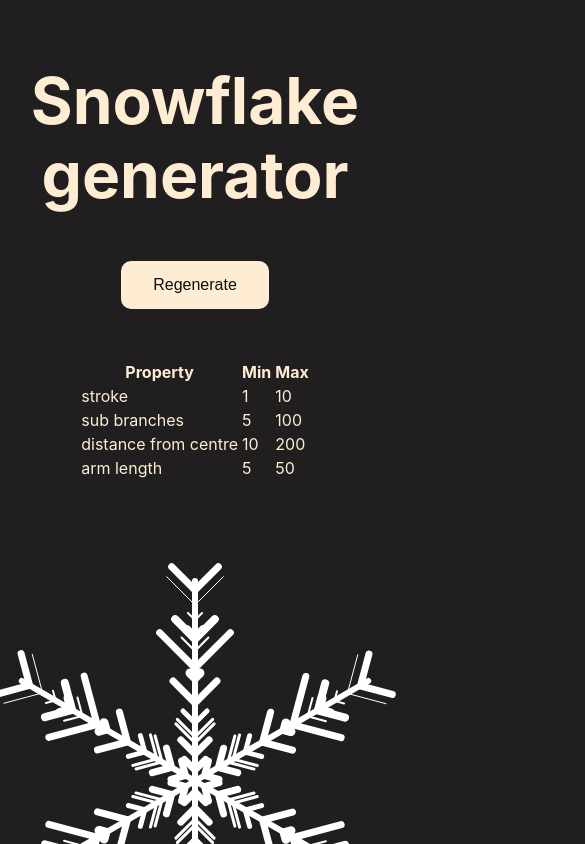
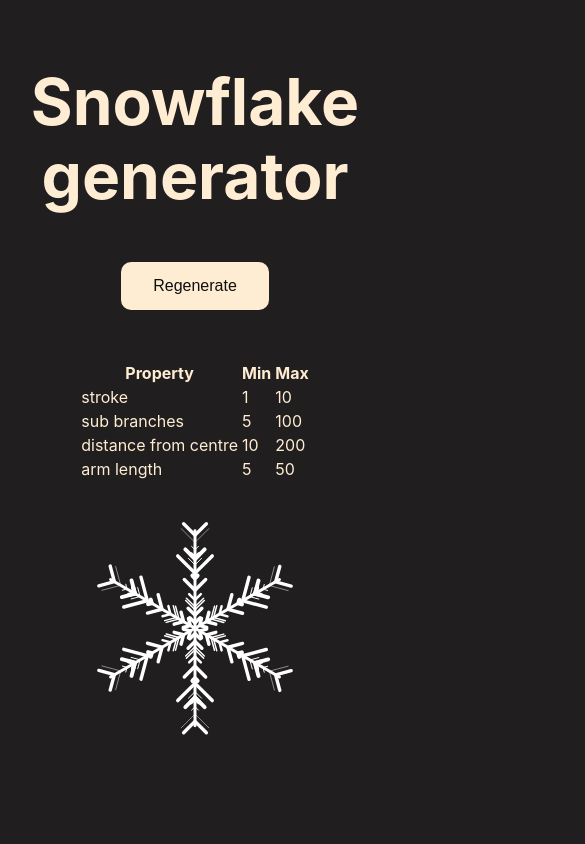
Before and after one commit to Ortovoxx/snowflake-generator, a Next.js app: page / in a window 390 px wide. Shown: the top 844 px of the page, 585 px wide, since content can reach past the window. Built offline with nearby package versions, Linux system fonts and the light colour scheme.

Commit message:
Snowflake is now responsive

```diff
--- a/pages/_svg.js
+++ b/pages/_svg.js
@@ -86,11 +86,9 @@ export default function Snowflake({ options }) {
   const subBranchStroke = gen(1, 3) == 1 ? new Array(subBranchCount).fill(subBranchStrokeSame) : new Array(subBranchCount).fill(0).map(i => gen(STROKE.min, STROKE.max)).slice(0, subBranchCount)
 
   return (
-    <svg version="1.1" width="800" height="600">
-      <g fill="#201e1e" fillRule="nonzero" stroke="none" strokeWidth="1" strokeLinecap="butt" strokeLinejoin="miter" strokeMiterlimit="10" strokeDasharray="" strokeDashoffset="0" fontFamily="none" fontWeight="none" fontSize="none" textAnchor="none" >
-        <rect x="0" y="0" width="800" height="600" />
-      </g>
-      <g fill="none" fillRule="nonzero" stroke="#ffffff" strokeWidth={baseStroke} strokeLinecap="round" strokeLinejoin="miter" strokeMiterlimit="10" strokeDasharray="" strokeDashoffset="0" fontFamily="none" fontWeight="none" fontSize="none" textAnchor="none" >
+    <svg version="1.1" viewBox="0 0 800 600" >
+
+      <g fill="none" fillRule="nonzero" stroke="#ffffff" strokeWidth={baseStroke} strokeLinecap="round" strokeLinejoin="miter" strokeMiterlimit="10" >
         <g >
           <line strokeWidth={armStroke} x1={x1} y1={y1} x2="400" y2="500" />
           {subBranches.map(i => (<polyline strokeWidth={subBranchStroke[i]} key={i} points={bottom(distanceFromCentre[i], armLength[i])} />))}
--- a/pages/index.js
+++ b/pages/index.js
@@ -11,7 +11,7 @@ export default function Home() {
   const [count, setCount] = useState(0);
 
   return (
-    <div className={styles.container}>
+    <div>
       <Head>
         <title>Snowflake Generator</title>
         <meta name="description" content="Generates SVG snowflakes" />
@@ -40,7 +40,9 @@ export default function Home() {
           ))}
         </table>
 
-        <Snowflake count={count} options={options} />
+        <div className={styles.Snowflake}>
+          <Snowflake count={count} options={options} />
+        </div>
       </main>
     </div>
   )
--- a/styles/Home.module.css
+++ b/styles/Home.module.css
@@ -1,7 +1,3 @@
-.container {
-  padding: 0 2rem;
-}
-
 .main {
   min-height: 100vh;
   padding: 4rem 0;
@@ -135,3 +131,9 @@
 .button:active {
   background-color: #adadad;
 }
+
+.Snowflake {
+  width: 100%;
+  max-width: 900px;
+  height: auto;
+}
```
